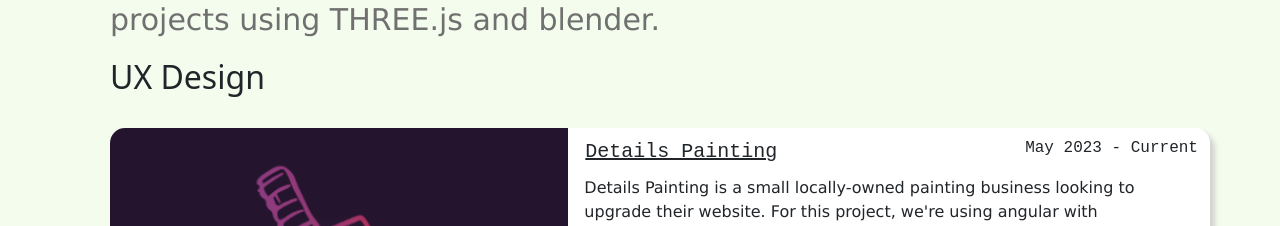
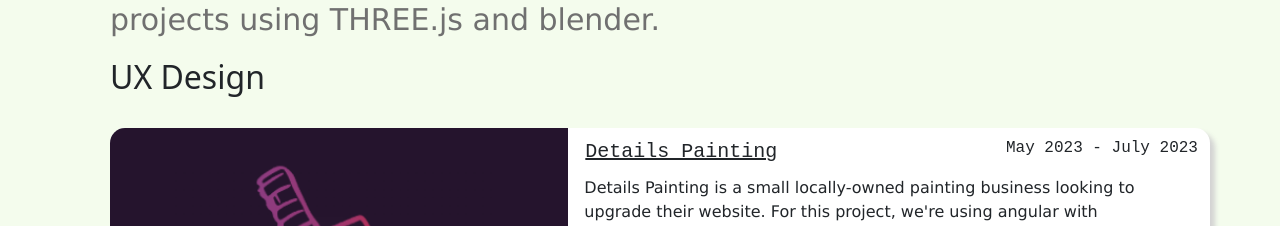
Before and after one commit to tasha-green/website-v1, a Vue app: page / in a window 1280 px wide. Shown: the part 860-1086 px from the top of the page. Built offline with nearby package versions, Linux system fonts and the light colour scheme; no server answers.

Commit message:
Update details painting

```diff
--- a/src/components/AboutPage.vue
+++ b/src/components/AboutPage.vue
@@ -38,7 +38,7 @@
             <a class="card-title btn btn-link p-0 m-0" href="https://www.ddetailspainting.com/" target="_blank" role="button">Details Painting</a>
           </div>
           <div class="col-6">
-            <p class="card-time">May 2023 - Current</p>
+            <p class="card-time">May 2023 - July 2023</p>
           </div>
         </div>
         <div class="row">
```
